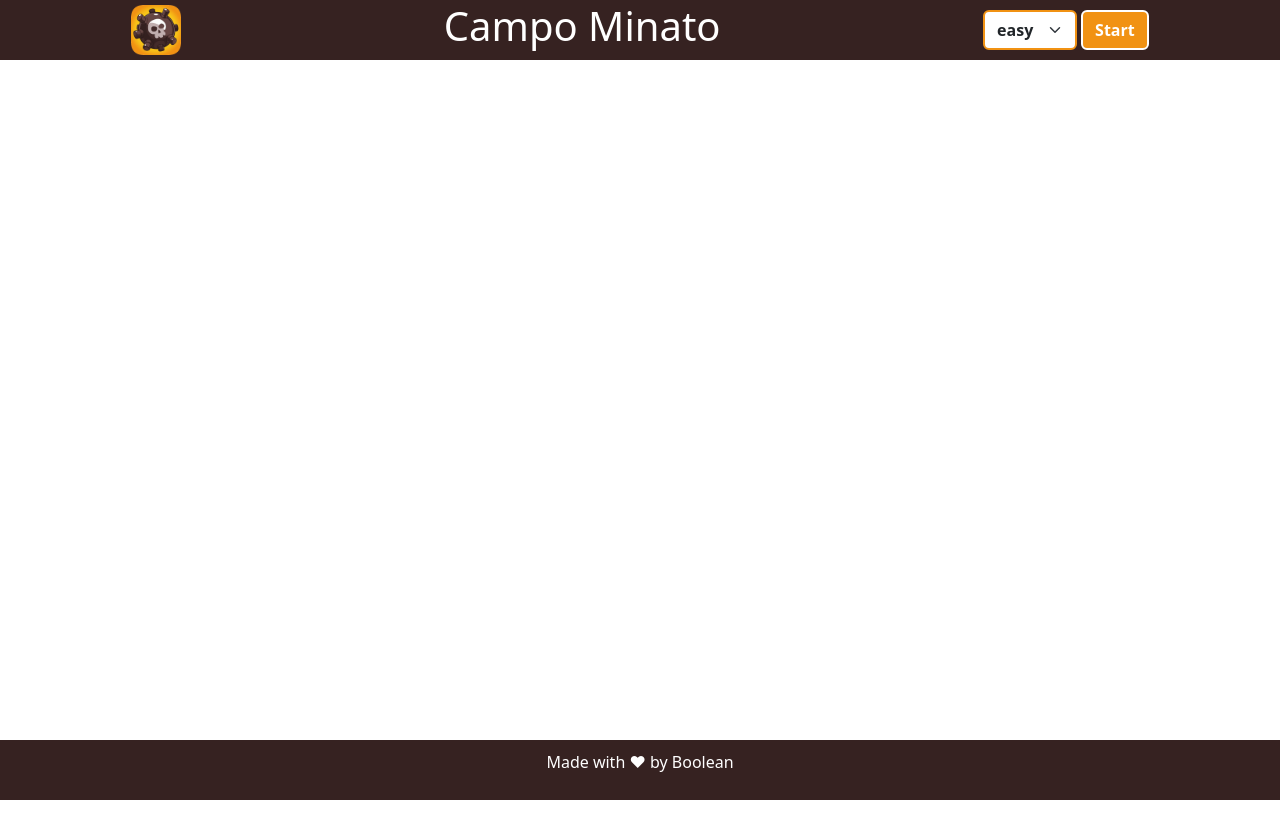
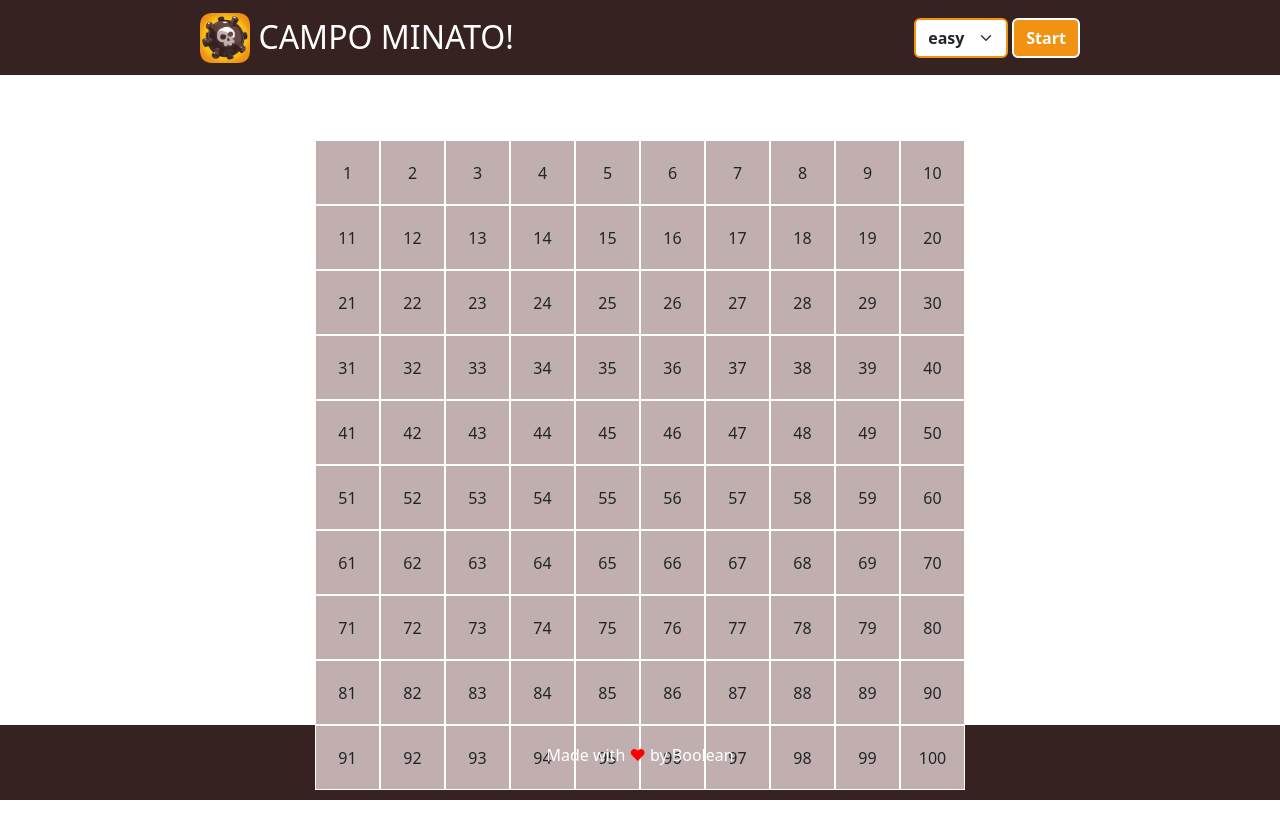
Before and after one commit to colopisalvatore/js-grafica-cm, a plain HTML site: page index.html in a window 1280 px wide. Both pictures are taken after a click on the button "Start". Before the commit the page ends 800 px from the top, so only its background shows below. Drawn offline with nearby package versions, Linux system fonts and the light colour scheme.

Commit message:
add field function + library

```diff
--- a/css/style.css
+++ b/css/style.css
@@ -6,7 +6,7 @@ box-sizing: border-box;
 
 header,
 footer {
-    height: 60px;
+    height: 75px;
     background-color: #362221;
 
 }
@@ -16,17 +16,12 @@ body {
 }
 
 main {
-    height: calc(100vh - 120px);
-}
-
-header img{
-    width: 50px;
+    height: calc(100vh - 150px);
 }
 
 .btn-color{
     background-color: #F19213;
-    border: 2px solid #fff
-    ;
+    border: 2px solid #fff;
 }
 
 .form-select{
@@ -37,10 +32,10 @@ header img{
     display: flex;
     flex-wrap: wrap;
     align-content: flex-start;
-    width: 800px;
-    height: 800px;
-    background-color: #F2BC1B;
-    margin: 10px;
+    width: 650px;
+    height: 650px;
+    background-color: #C1AFAF;
+    margin: 65px;
 }
 
 .square {
@@ -54,9 +49,13 @@ header img{
 }
 
 .green {
-    background-color: greenyellow;
+    background-color: #F9C519;
 }
 
 .red{
     background-color: #BF3B15;
 }
+
+.heart{
+    color: red;
+}
--- a/index.html
+++ b/index.html
@@ -25,14 +25,20 @@
     <link href="./css/style.css" rel="stylesheet">
 
     <!--  Main JS File -->
+    <script src="./js/library.js"></script>
     <script src="./js/script.js" defer></script>
 
     <title>Campo Minato</title>
 </head>
 <body>
     <header class="d-flex justify-content-around align-items-center text-white">
-        <img src="./img/mine.png" alt="">
-        <h1>Campo Minato</h1>
+        <div class="d-flex align-items-center">
+            <a class="navbar-brand fs-2 text-uppercase" href="#">
+                <img src="./img/mine.png" width="50" height="50" class="d-inline-block align-top "
+                    alt="">
+                Campo Minato!
+            </a>
+        </div>
         <div class="d-flex">
             <select class="form-select fw-bold " name="livello" id="level">
                 <!-- <option selected>Seleziona il livello</option> -->
@@ -49,7 +55,7 @@
         </div>
     </main>
     <footer class="d-flex justify-content-around align-items-center text-white">
-        <p>Made with &hearts; by Boolean</p>
+        <p>Made with <span class="heart">&hearts;</span> by Boolean</p>
     </footer>
 </body>
 </html>
--- /dev/null
+++ b/js/library.js
@@ -0,0 +1,26 @@
+// NOTIFICATION
+function notificationError(msgError){
+    const alerta = document.createElement('div');
+    alerta.className='alert alert-danger';
+    alerta.innerHTML = msgError;
+    return alerta;
+}
+function removeFirstNotification(){
+    const alertToRemove = document.querySelector('.alert');
+    console.log(alertToRemove);
+   if(alertToRemove) alertToRemove.remove();
+}
+
+
+// MATH
+function randomNumber(min, max) {
+    return Math.floor(Math.random() * (max - min + 1) ) + min;
+}
+
+function isEven(num){
+    if(num % 2 === 0){
+        return true;
+    } else {
+        return false;
+    }
+}
--- a/js/script.js
+++ b/js/script.js
@@ -12,7 +12,7 @@ Aggiungere una select accanto al bottone di generazione, che fornisca una scelta
 - con difficoltà 3 => 49 caselle, con un numero compreso tra 1 e 49, divise in 7 caselle per 7 righe;
 */
 
-"use strict"
+// "use strict"
 
 
 //Funzione per prendere il bottone Start
@@ -44,6 +44,60 @@ function start() {
             break;
     }
 
+    console.log(bombsPosition);
+    //funzione che genera la cella
+    function drawCell(num) {
+        const cellPerSide = Math.sqrt(numCell)
+        const cell = document.createElement('div');
+        cell.className = 'square';
+        cell.style.width = `calc(100% / ${cellPerSide})`;
+        cell.style.height = `calc(100% / ${cellPerSide})`;
+        cell.innerHTML = `
+                <span>${num}</span>
+        `;
+        cell.addEventListener('click',function() {
+            //se clicco e il numero corrisponde a quello della lista bombs allora diventa rosso altrimenti green
+            if(!bombsPosition.includes(num)){
+            this.classList.add('green');
+            }else {
+                this.classList.add('red');
+                // console.log(document.querySelectorAll('red'));
+                check = true;
+                const redDiv = document.getElementsByClassName('red');
+                console.log(redDiv.classList);
+            }
+        })
+        return cell;
+    }
+
+        // generiamo le bombe
+    while(bombsPosition.length < NUM_BOMB) {
+        const bomb = randomNumber(1, numCell);
+        if(!bombsPosition.includes(bomb)){
+            bombsPosition.push(bomb);
+        }
+    }
+
+        const redDiv = document.getElementsByClassName('red');
+        console.log(redDiv);
+
+
+
+
+
+    //funzione che genera il campo di gioco
+    function drawGrid() {
+        // const fieldGame = document.getElementById('field');
+        const grid = document.createElement('div');
+        grid.className = "grid";
+        for(let i = 1; i <= numCell; i++){
+            const cell = drawCell(i);
+            grid.appendChild(cell);
+        }
+        fieldGame.appendChild(grid);
+    }
+    //chiamo la funzione
+    drawGrid();
 }
 
 //attacco l'event listener
```
